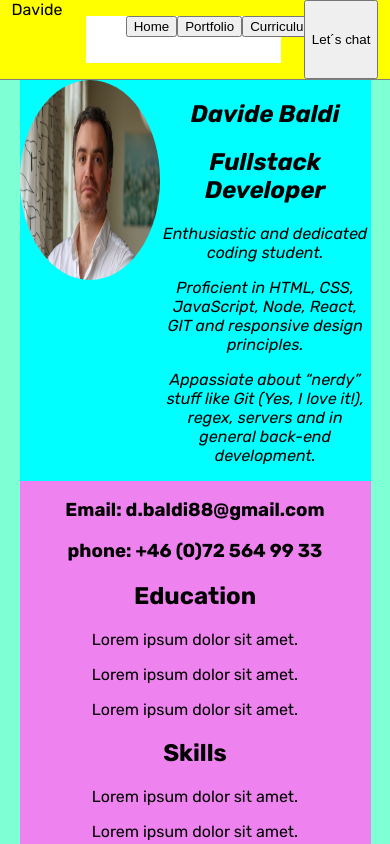
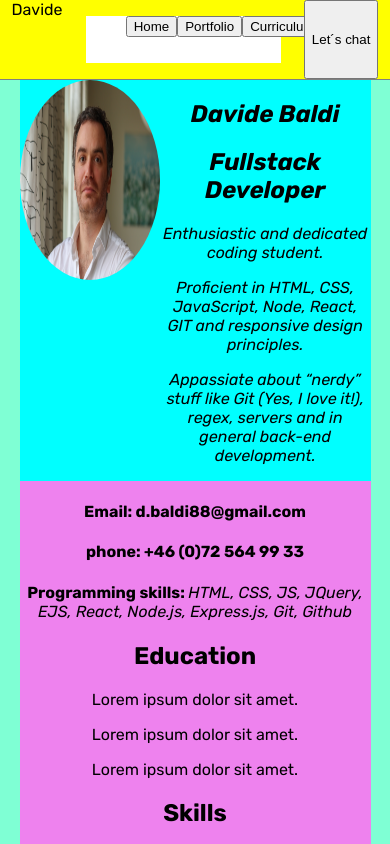
Before and after one commit to indiano881/portfolio-holder, a React (Vite) app: page / in a window 390 px wide. Both pictures are taken after a click on the button "Curriculum". Shown: the top 844 px of the page. Built offline with nearby package versions, Linux system fonts and the light colour scheme.

Commit message:
very nice responsivness

```diff
--- a/src/components/Curriculum/curriculum.module.css
+++ b/src/components/Curriculum/curriculum.module.css
@@ -19,6 +19,11 @@
     font-style: italic;
 }
 
+.innerText {
+    font-weight: 400;
+    font-style: italic;
+}
+
 @media screen and (min-width:768px) {
 
     .curriculumImg {
@@ -29,4 +34,14 @@
     .textHead {
         padding: 8px;
     }
+    .textMain {
+        display: flex;
+    }
+
+    .leftOrTopText {
+        width: 40%;
+    }
+    .rightOrBelowText {
+        flex-grow: 1;
+    }
 }
--- a/src/components/Curriculum/index.jsx
+++ b/src/components/Curriculum/index.jsx
@@ -17,9 +17,15 @@ const Curriculum = () => {
 
             </div>
 
-           <h3>Email: d.baldi88@gmail.com</h3>
-           <h3>phone: +46 (0)72 564 99 33</h3>
+            <div className={styles.textMain}>
+                <div className={styles.leftOrTopText}>
+                    <h4>Email: d.baldi88@gmail.com</h4>
+                    <h4>phone: +46 (0)72 564 99 33</h4>
+                    <h4>Programming skills: <span className={styles.innerText}>HTML, CSS, JS, JQuery, EJS, React, Node.js, Express.js, Git, Github</span></h4>
+                </div>
+                <div className={styles.rightOrBelowText}>
                 <h2>Education</h2>
+
                 <p>Lorem ipsum dolor sit amet.</p>
                 <p>Lorem ipsum dolor sit amet.</p>
                 <p>Lorem ipsum dolor sit amet.</p>
@@ -27,6 +33,12 @@ const Curriculum = () => {
                 <p>Lorem ipsum dolor sit amet.</p>
                 <p>Lorem ipsum dolor sit amet.</p>
                 <p>Lorem ipsum dolor sit amet.</p>
+
+                </div>
+
+           </div>
+
+
         </div>
     )
 }
```
Lines whose indentation alone changed are shown as unchanged.
